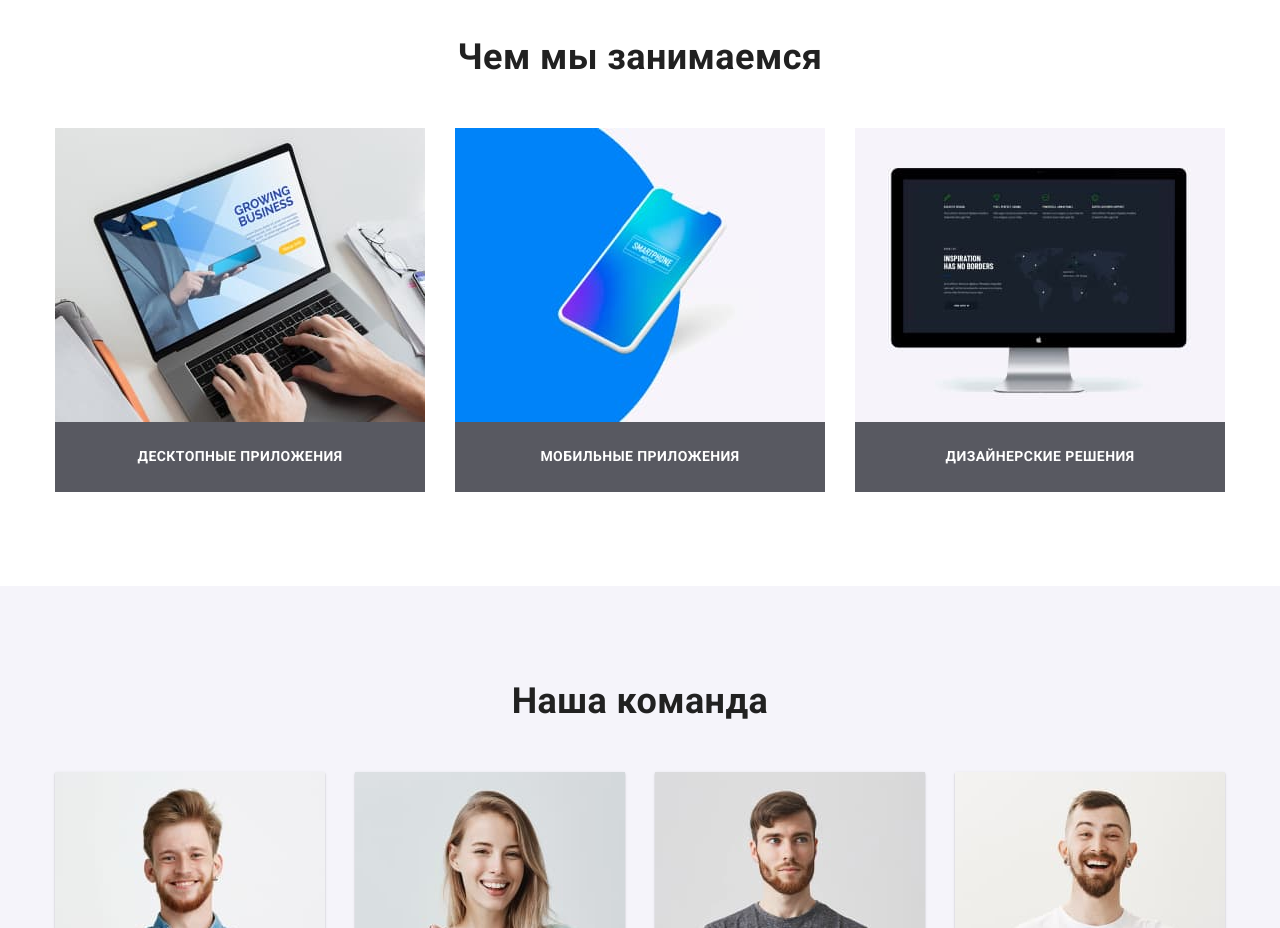
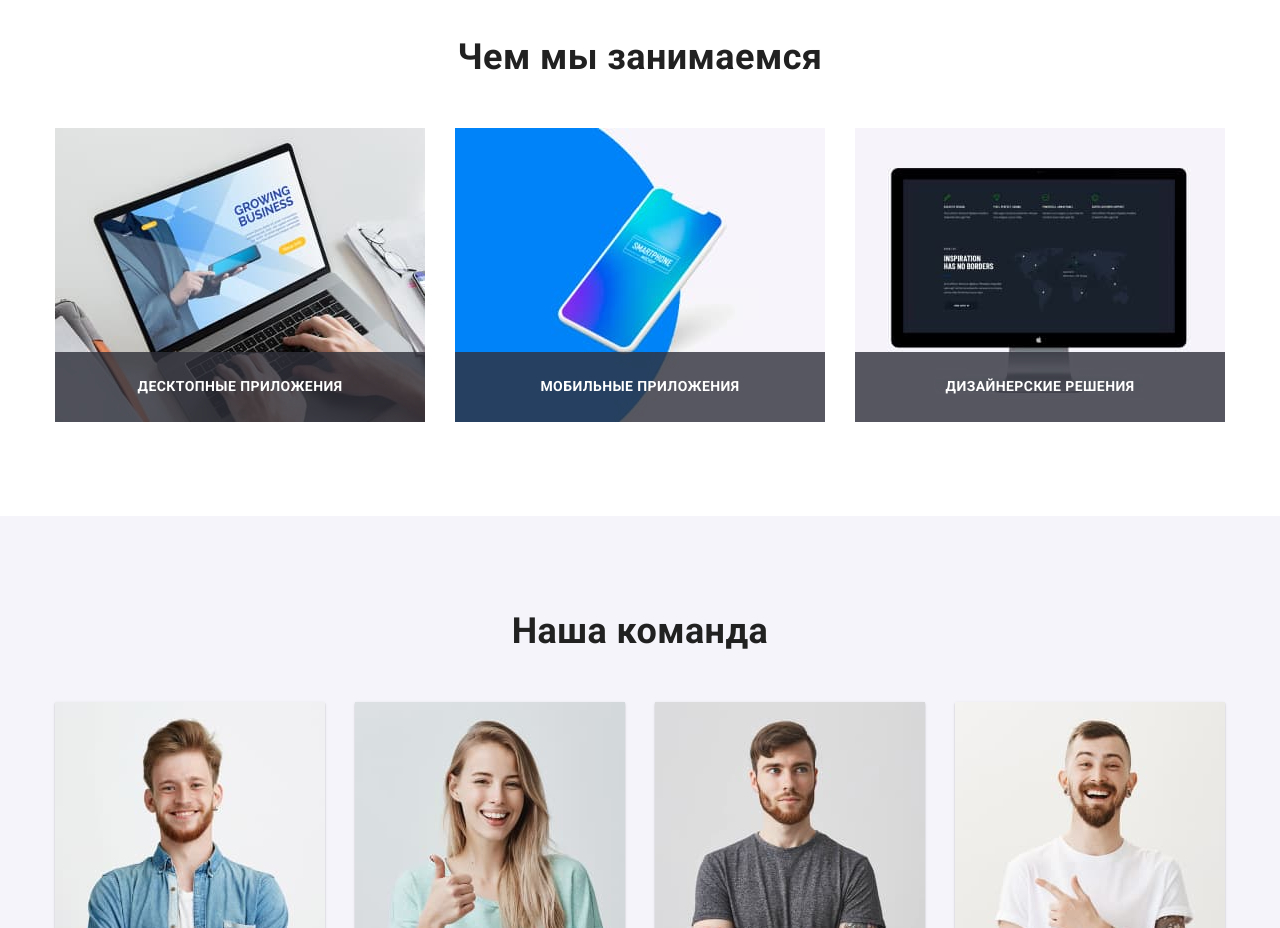
Before and after one commit to OleksiiSosnytskyi/goit-markup-hw-05, a plain HTML site: page index.html in a window 1280 px wide. Shown: the part 1080-2008 px from the top of the page. Drawn offline with nearby package versions, Linux system fonts and the light colour scheme.

Commit message:
В секции Чем мы занимаемся текст спозиционирован поверх изображения.

```diff
--- a/css/styles.css
+++ b/css/styles.css
@@ -339,6 +339,10 @@ a {
   text-align: center;
 }
 
+.directions-item {
+  position: relative;
+}
+
 .directions-item > h3 {
   color: var(--primary-white-color);
   background-color: rgba(47, 48, 58, 0.8);
@@ -350,6 +354,10 @@ a {
   line-height: 1.14;
   text-align: center;
   text-transform: uppercase;
+  position: absolute;
+  width: 100%;
+  left: 0;
+  bottom: 0;
 }
 
 .directions {
```
